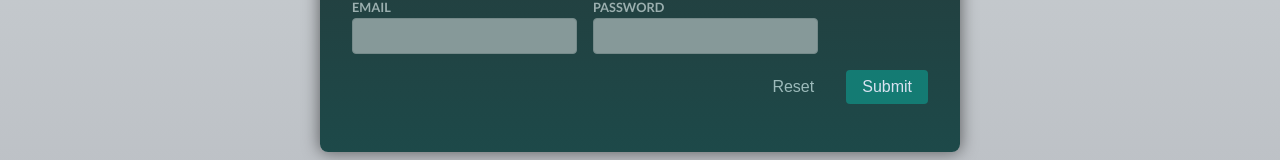
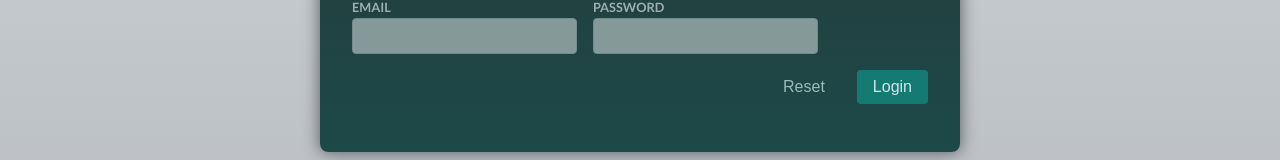
Before and after one commit to Arun-cloud-dev/18novwd8pmreact, a React (Vite) app in the folder 03-forms/: page / in a window 1280 px wide. Shown: the part 341-501 px from the top of the page. Built offline with nearby package versions, Linux system fonts and the light colour scheme.

Commit message:
forms hooks and default form client

```diff
--- a/03-forms/src/components/Login.jsx
+++ b/03-forms/src/components/Login.jsx
@@ -1,19 +1,43 @@
-import React from "react";
+import React, { useState } from "react";
 
 
 
 
 
 export default function Login() {
+    const [enteredEmail, setEnteredEmail] =  useState('');
+    const [enteredPassword, setenteredPassword] = useState('');
+
+
+    function handleSubmit(event) {
+        event.preventDefault();
+        console.log('User Email : '+ enteredEmail);
+
+
+
+
+    }
+    function handleEmailChange(event){
+        setEnteredEmail(event.target.value);
+
+    }
+
+
   return(
 
-    <form>
+    <form onSubmit={handleSubmit} >
         <h2>Login</h2>
 
         <div className="control-row">
             <div className="control no-margin">
                 <label htmlFor="email">Email</label>
-                <input id="email" type="email" name="email"/>
+                <input
+                id="email"
+                type="email"
+                name="email"
+                onChange={handleEmailChange}
+                value={enteredEmail}
+                />
             </div>
 
             <div className="control no-margin">
@@ -27,8 +51,8 @@ export default function Login() {
             <button className="button button-flat">
                 Reset
             </button>
-            <button className="button">
-                Submit
+            <button className="button" onClick={handleSubmit}>
+                Login
             </button>
         </p>
 
```
